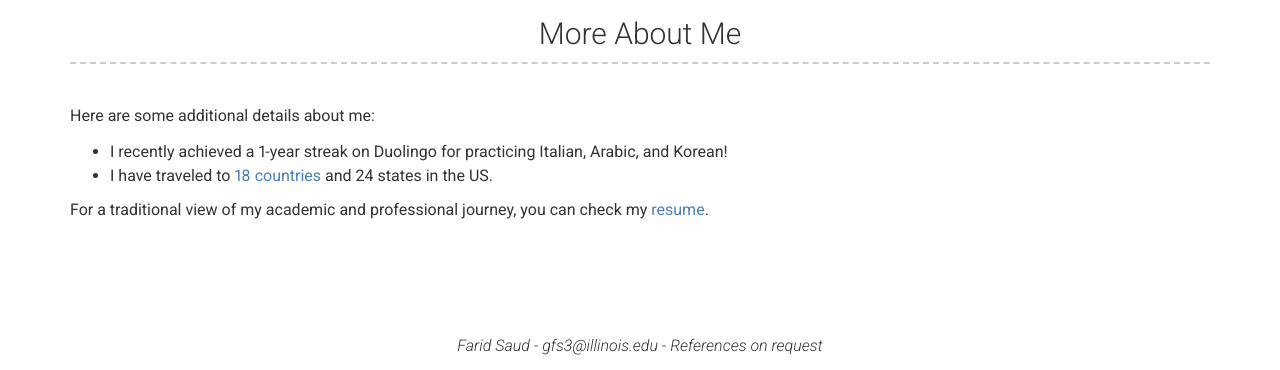
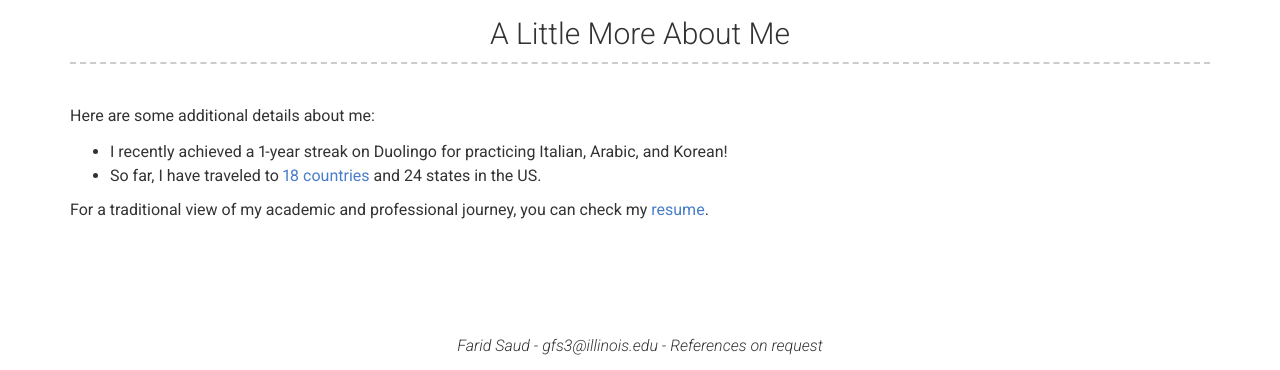
Before and after one commit to fsaudm/fsaudm.github.io, a Jekyll site: the page built from index.md, in a window 1280 px wide and 900 px high, scrolled down 7288 px, cut to the strip 530-900 px from the top of the window. Built offline with Jekyll 4.4.1, drawn with Linux system fonts in a browser that asks for light colours.

Commit message:
added the map and edited the title

```diff
--- a/_config.yml
+++ b/_config.yml
@@ -37,12 +37,12 @@ about_content: | # This will include new lines to allow paragraphs
 
 
 # More Section
-more_title: "More About Me"
+more_title: "A Little More About Me"
 more_content: |
   Here are some additional details about me:
 
   - I recently achieved a 1-year streak on Duolingo for practicing Italian, Arabic, and Korean!
-  - I have traveled to [18 countries](https://visitedplaces.com/view/?map=world&projection=geoNaturalEarth1&theme=dark-blue&water=1&graticule=0&names=1&duration=2000&placeduration=100&slider=0&autoplay=0&autozoom=none&autostep=0&home=US&places=~US.daaa44_MX_PR_CO_EC.73aa64_PE_BR_AR_UY_ES_FR_NL_DE_CH_IT_AT_SE_DK) and 24 states in the US.
+  - So far, I have traveled to [18 countries](https://visitedplaces.com/view/?map=world&projection=geoNaturalEarth1&theme=dark-blue&water=1&graticule=0&names=1&duration=2000&placeduration=100&slider=0&autoplay=0&autozoom=none&autostep=0&home=US&places=~US.daaa44_MX_PR_CO_EC.73aa64_PE_BR_AR_UY_ES_FR_NL_DE_CH_IT_AT_SE_DK) and 24 states in the US.
 
 
 
```
